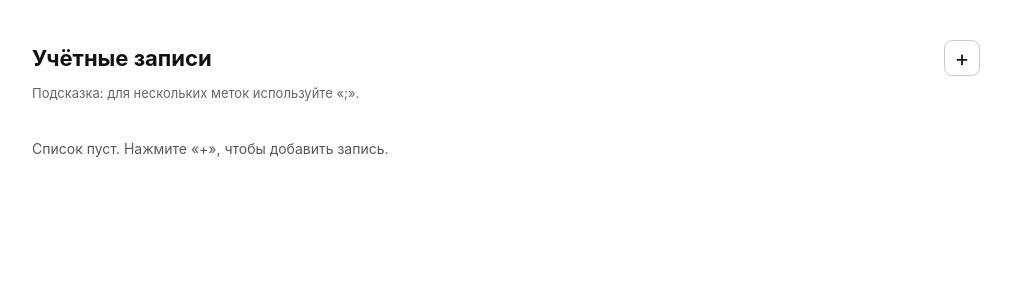
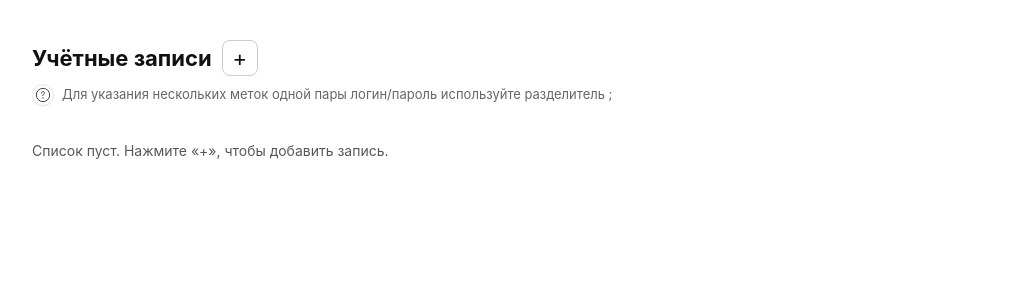
Before and after one commit to BMD63/accounts-form, a Vue app: page / in a window 1280 px wide. Shown: the top 300 px of the page, without its empty margins (134-1145 px from the left). Built offline with nearby package versions, Linux system fonts and the light colour scheme.

Commit message:
text and style changed

```diff
--- a/src/components/AccountsForm.vue
+++ b/src/components/AccountsForm.vue
@@ -58,8 +58,15 @@
       </button>
     </header>
 
-    <p class="hint">
-      Подсказка: для нескольких меток используйте «;».
+    <p class="hint" role="note">
+      <span class="hint-icon" aria-hidden="true">
+        <svg viewBox="0 0 24 24" width="16" height="16">
+          <circle cx="12" cy="12" r="10" fill="none" stroke="currentColor" stroke-width="1.5"/>
+          <path d="M9.8 9a2.2 2.2 0 1 1 3.7 1.6c-.6.5-1 .8-1 .8-.5.4-.7.8-.7 1.6" fill="none" stroke="currentColor" stroke-width="1.5" stroke-linecap="round"/>
+          <circle cx="12" cy="16.5" r="1" fill="currentColor"/>
+        </svg>
+      </span>
+      Для указания нескольких меток одной пары логин/пароль используйте разделитель ;
     </p>
 
     <div
@@ -106,8 +113,8 @@
 .header {
   display: flex;
   align-items: center;
-  justify-content: space-between;
-  gap: 12px;
+  justify-content: flex-start;
+  gap: 10px;
   margin-bottom: 8px;
 }
 .add-btn {
@@ -130,8 +137,23 @@
   background: #f6f6f6;
 }
 .hint {
-  color: #666;
+  display: flex;
+  align-items: center;
+  gap: 8px;
+  color: var(--muted);
   margin: 0 0 8px;
+}
+.hint-icon {
+  display: inline-flex;
+  width: 22px;
+  height: 22px;
+  align-items: center;
+  justify-content: center;
+  border: 1px solid var(--border);
+  border-radius: 50%;
+  background: #fff;
+  box-shadow: var(--shadow-sm);
+  color: #444;
 }
 .empty {
   opacity: 0.7;
```
